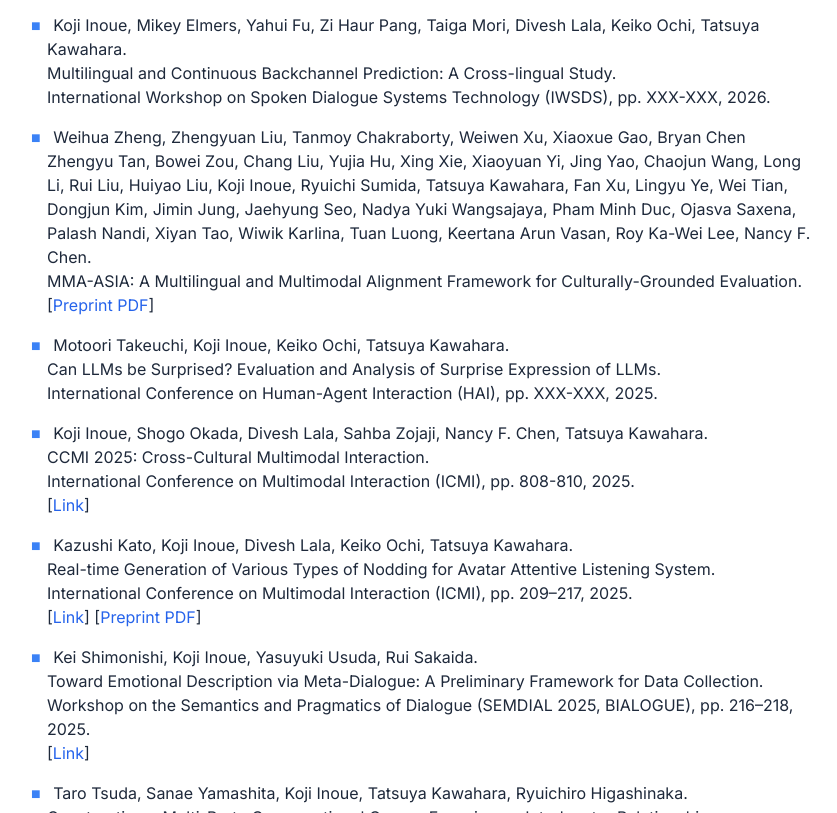
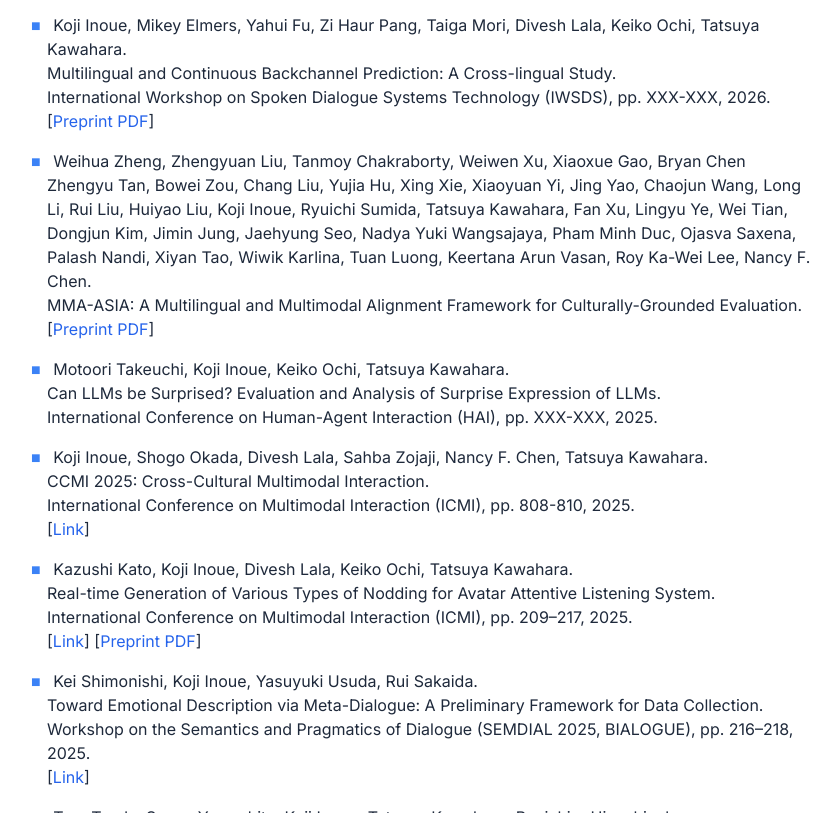
Before and after one commit to inokoj/inokoj.github.io, a plain HTML site: page publications.html in a window 1280 px wide. Shown: the part 4737-5550 px from the top of the page, without its empty margins (217-1054 px from the left). Drawn offline with nearby package versions, Linux system fonts and the light colour scheme.

Commit message:
Update publications.html

```diff
--- a/publications.html
+++ b/publications.html
@@ -298,6 +298,7 @@
                             Koji Inoue, Mikey Elmers, Yahui Fu, Zi Haur Pang, Taiga Mori, Divesh Lala, Keiko Ochi, Tatsuya Kawahara.<br>
                             Multilingual and Continuous Backchannel Prediction: A Cross-lingual Study.<br>
                             International Workshop on Spoken Dialogue Systems Technology (IWSDS), pp. XXX-XXX, 2026.<br>
+                            [<a href="https://arxiv.org/abs/2512.14085" target="_blank" class="text-blue-600 hover:underline">Preprint PDF</a>]
                         </li>
                         <li>
                             Weihua Zheng, Zhengyuan Liu, Tanmoy Chakraborty, Weiwen Xu, Xiaoxue Gao, Bryan Chen Zhengyu Tan, Bowei Zou, Chang Liu, Yujia Hu, Xing Xie, Xiaoyuan Yi, Jing Yao, Chaojun Wang, Long Li, Rui Liu, Huiyao Liu, Koji Inoue, Ryuichi Sumida, Tatsuya Kawahara, Fan Xu, Lingyu Ye, Wei Tian, Dongjun Kim, Jimin Jung, Jaehyung Seo, Nadya Yuki Wangsajaya, Pham Minh Duc, Ojasva Saxena, Palash Nandi, Xiyan Tao, Wiwik Karlina, Tuan Luong, Keertana Arun Vasan, Roy Ka-Wei Lee, Nancy F. Chen. <br>
```
